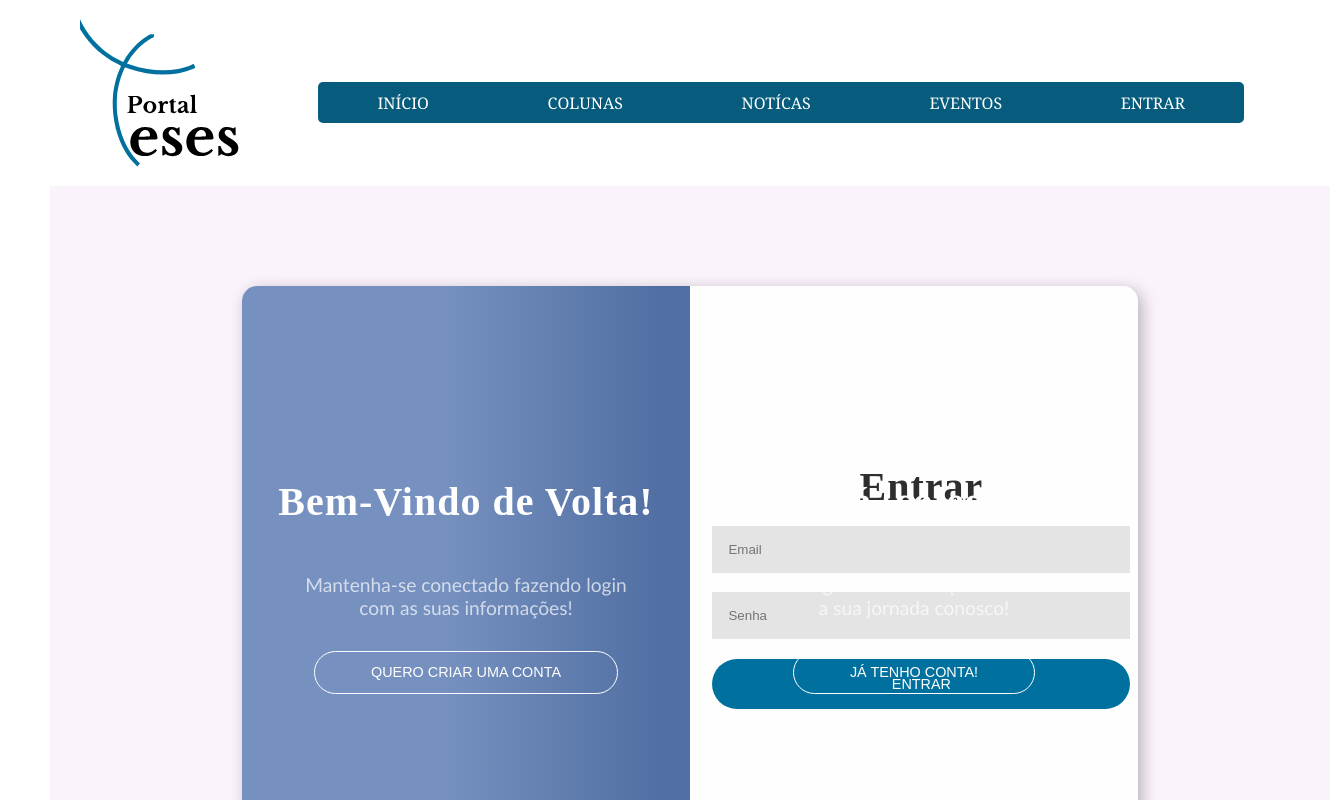
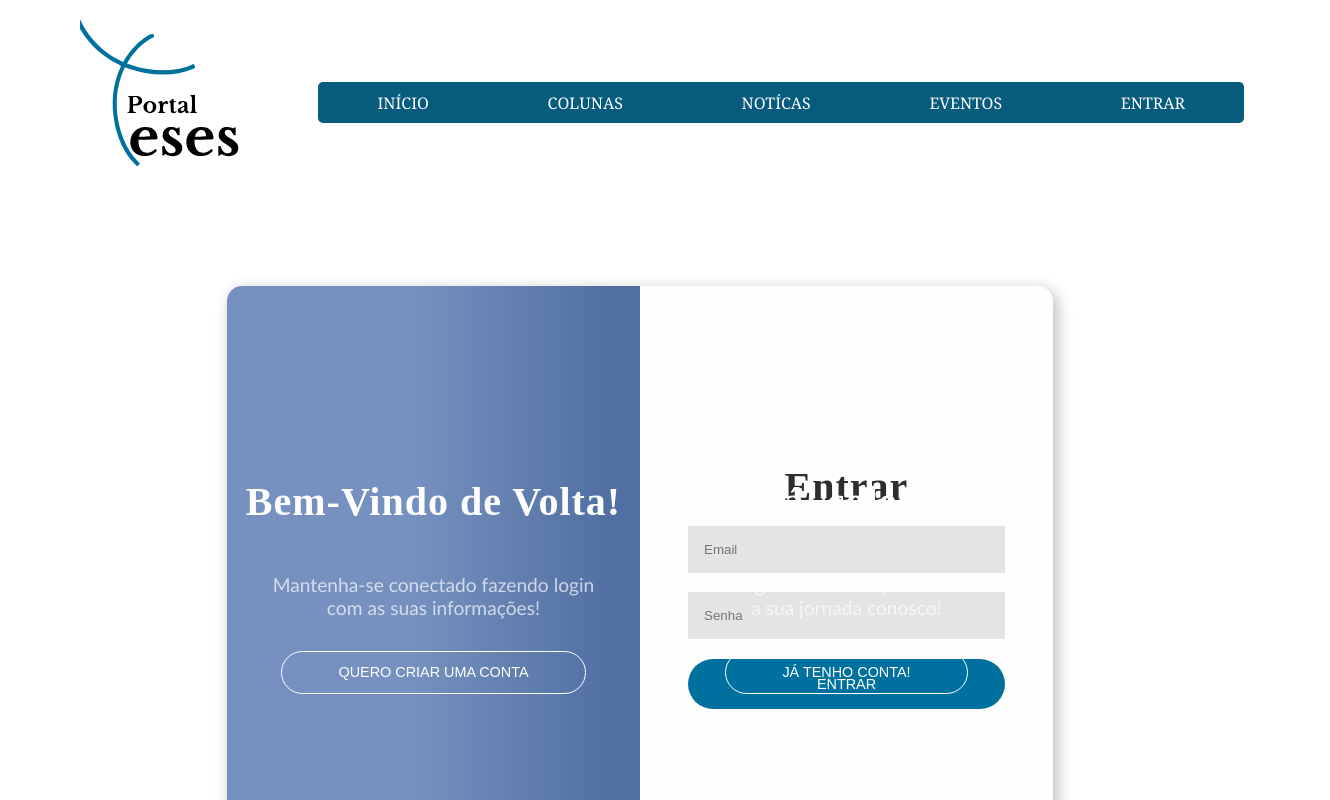
Before and after one commit to mdsreq-fga-unb/2022.2-RevistaTeses, a React (Vite) app in the folder frontend/: page /login in a window 1280 px wide. Shown: the top 800 px of the page, 1330 px wide, since content can reach past the window. Built offline with nearby package versions, Linux system fonts and the light colour scheme.

Commit message:
padronização das variáveis ChiefProfile

```diff
--- a/frontend/src/components/ChiefProfile/index.jsx
+++ b/frontend/src/components/ChiefProfile/index.jsx
@@ -28,12 +28,12 @@ const ChiefProfile = () => {
         return (
           <>
             <tr key={user._id}>
-              <td className="column">{user.name}</td>
-              <td className="column">{user.email}</td>
-              <td className="column">{user.account}</td>
-              <td className="column">
+              <td className="column" id="nome">{user.name}</td>
+              <td className="column" id="email">{user.email}</td>
+              <td className="column" id="tipoConta">{user.account}</td>
+              <td className="column" id="atualizarConta">
                 <button
-                  className="botaoA"
+                  className="botaoAtualizar"
                   onClick={() => handleAccountChange(user)}
                 >
                   Atualizar
@@ -75,10 +75,10 @@ const ChiefProfile = () => {
         <table>
           <tbody>
             <tr>
-              <th className="column">Nome</th>
-              <th className="column">Email</th>
-              <th className="column">Conta</th>
-              <th className="column">Atualizar Permissão</th>
+              <th className="column" id="nome">Nome</th>
+              <th className="column" id="email">Email</th>
+              <th className="column" id="tipoConta">Conta</th>
+              <th className="column" id="atualizarPetrmissao">Atualizar Permissão</th>
             </tr>
 
             {handleUsers()}
@@ -89,7 +89,7 @@ const ChiefProfile = () => {
   }
 
   return (
-    <div className="containerB">
+    <div className="listaUsuarios">
       <h1 className="chiefTitle">Lista de Usuários</h1>
       {tableConstruction()}
     </div>
--- a/frontend/src/components/ChiefProfile/styles.css
+++ b/frontend/src/components/ChiefProfile/styles.css
@@ -37,7 +37,7 @@ iframe {
 	border: none !important;
 }
 
-.containerB {
+.listaUsuarios {
     display: flex;
     justify-content: center;
     align-items: center;
@@ -89,7 +89,7 @@ iframe {
   margin-bottom: 10px;
 }
 
-.botaoA {
+.botaoAtualizar {
   font-size: 15px;
   line-height: 1.5;
   color: #fff;
@@ -107,6 +107,6 @@ iframe {
   transition: all 0.4s;
 }
 
-.botaoA:hover {
+.botaoAtualizar:hover {
   background: #333333;
 }
--- a/frontend/src/pages/login/styles.css
+++ b/frontend/src/pages/login/styles.css
@@ -3,13 +3,6 @@
   src: url() format("opentype");
 }
 
-*,
-*::after,
-*::before {
-  margin: 0;
-  padding: 0;
-  box-sizing: border-box;
-}
 
 :root {
   --text: #5e5b5e;
@@ -21,11 +14,9 @@
 
 .body {
   height: 100vh;
-  width: 100vw;
   display: flex;
   align-items: center;
   justify-content: center;
-  background-color: var(--background);
   font-family: "Gill Sans", "Gill Sans MT", Calibri, "Trebuchet MS", sans-serif;
 }
 
@@ -42,13 +33,18 @@
   box-shadow: 4px 4px 16px rgba(0, 0, 0, 0.27);
 }
 
-.formulario .login {
+.formulario {
   display: flex;
   flex-direction: column;
   align-items: center;
   justify-content: center;
   width: 50%;
   height: 100%;
+}
+
+#login{
+  padding-left: 3rem;
+  padding-right: 3rem;
 }
 
 #cadastro{
@@ -94,8 +90,8 @@
 }
 
 #deslizanteCadastro {
-  left: unset;
-  right: 0;
+    left: unset;
+    right: 0;
 }
 
 .esconde {
```
Also changed, not shown: frontend/src/pages/login/index.jsx (line endings or trailing spaces).
